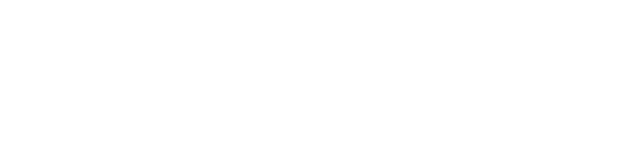
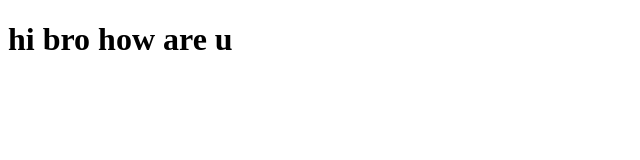
Before and after one commit to Dhruva-varun/Intenship_project_repo, a plain HTML site: page index.html in a window 1280 px wide. Shown: the whole page, without its empty margins (0-640 px from the left). Drawn offline with Linux system fonts and the light colour scheme.

Commit message:
vinay commit

```diff
--- a/index.html
+++ b/index.html
@@ -6,6 +6,6 @@
     <title>Document</title>
 </head>
 <body>
-
+    <h1> hi bro how are u </h1>
 </body>
 </html>
```
